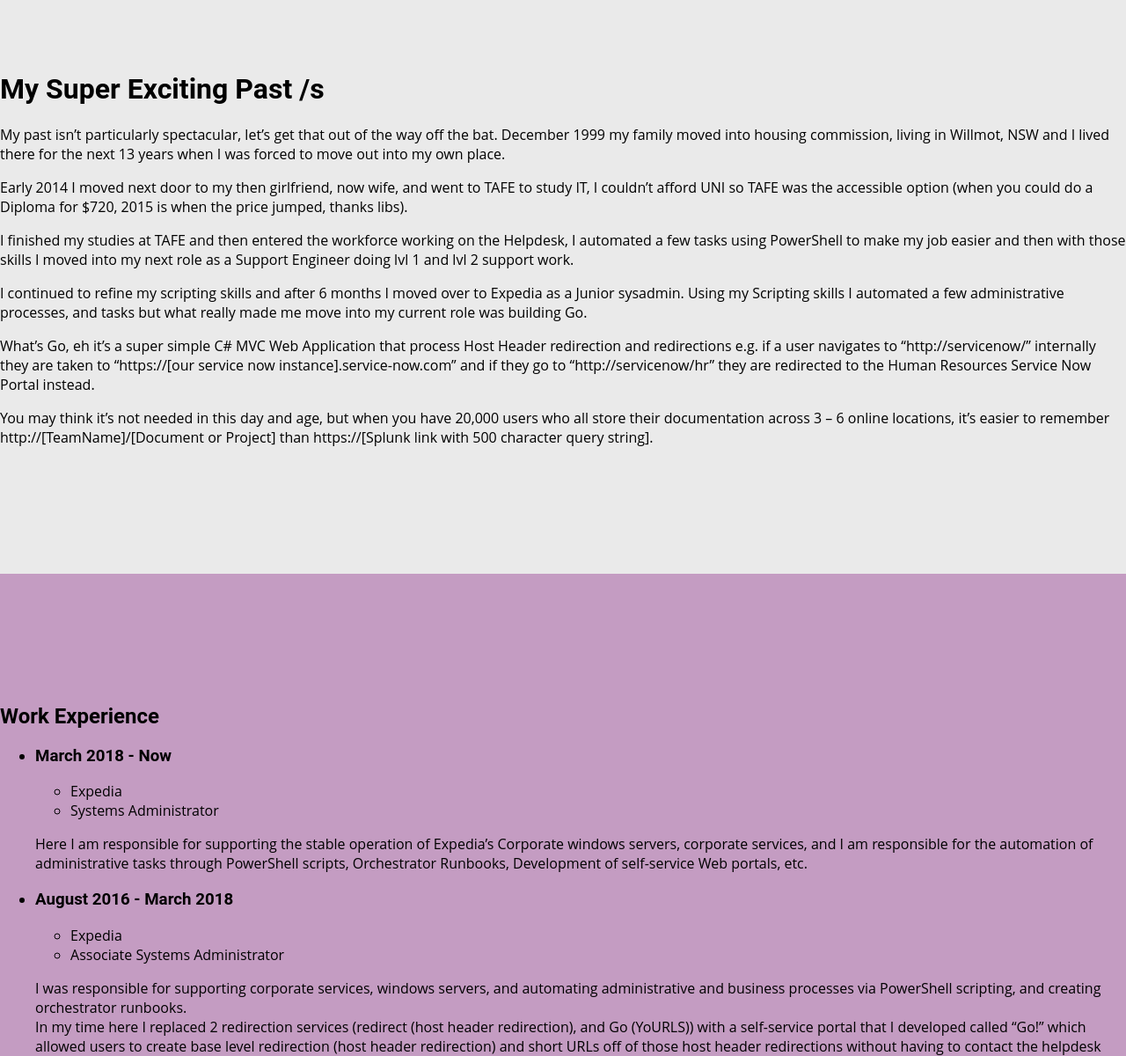
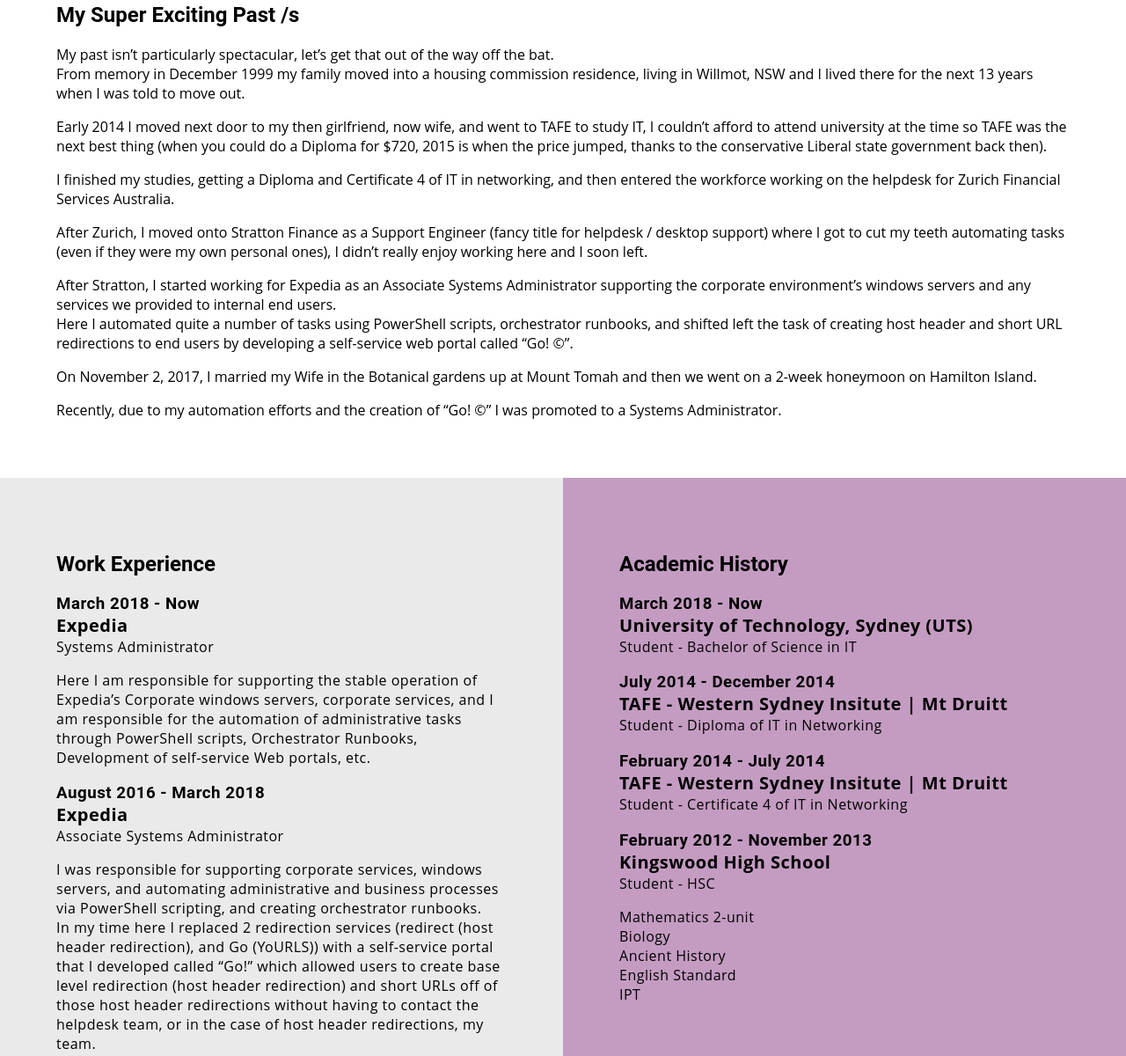
Before and after one commit to calvin/uts-websystems-personal-website, a plain HTML site: page websystems/past.html in a window 1280 px wide. Shown: the part 67-1267 px from the top of the page at 88% size. Drawn offline with Linux system fonts and the light colour scheme.

Commit message:
Cleanup Past and slight change to index
Look, don't ever commit like I have in this project in prod. I'm just being lazy for this project.

Moved around past divs for visual goodness and changed hero text in index.

```diff
--- a/websystems/past.html
+++ b/websystems/past.html
@@ -20,30 +20,36 @@
         </div>
         <div id="main-body" class="main-body">
             <!--#region page-specific-content-->
-            <div class="light-grey-container container">
-                <h1>My Super Exciting Past /s</h1>
-                <span class="short-underline"></span>
+            <div class="past-article">
+                <h2>My Super Exciting Past /s</h2>
                 <p>
-                    My past isn’t particularly spectacular, let’s get that out of the way off the bat.
-                    December 1999 my family moved into housing commission, living in Willmot, NSW and I lived there for the next 13 years when I was forced to move out into my own place.
+                    My past isn’t particularly spectacular, let’s get that out of the way off the bat.</br>
+                    From memory in December 1999 my family moved into a housing commission residence, living in Willmot, NSW and I lived there for the next 13 years when I was told to move out.
                 </p>
                 <p>
-                    Early 2014 I moved next door to my then girlfriend, now wife, and went to TAFE to study IT, I couldn’t afford UNI so TAFE was the accessible option (when you could do a Diploma for $720, 2015 is when the price jumped, thanks libs).
+                    Early 2014 I moved next door to my then girlfriend, now wife, and went to TAFE to study IT, I couldn’t afford to attend university at the time so TAFE was the next best thing (when you could do a Diploma for $720, 2015 is when the price jumped, thanks to the conservative Liberal state government back then).
                 </p>
                 <p>
-                    I finished my studies at TAFE and then entered the workforce working on the Helpdesk, I automated a few tasks using PowerShell to make my job easier and then with those skills I moved into my next role as a Support Engineer doing lvl 1 and lvl 2 support work.
+                    I finished my studies, getting a Diploma and Certificate 4 of IT in networking, and then entered the workforce working on the helpdesk for Zurich Financial Services Australia.
                 </p>
                 <p>
-                    I continued to refine my scripting skills and after 6 months I moved over to Expedia as a Junior sysadmin. Using my Scripting skills I automated a few administrative processes, and tasks but what really made me move into my current role was building Go.
+                    After Zurich, I moved onto Stratton Finance as a Support Engineer (fancy title for helpdesk / desktop support) where I got to cut my teeth automating tasks (even if they were my own personal ones), I didn’t really enjoy working here and I soon left.
                 </p>
                 <p>
-                    What’s Go, eh it’s a super simple C# MVC Web Application that process Host Header redirection and redirections e.g. if a user navigates to “http://servicenow/” internally they are taken to “https://[our service now instance].service-now.com” and if they go to “http://servicenow/hr” they are redirected to the Human Resources Service Now Portal instead.
+                    After Stratton, I started working for Expedia as an Associate Systems Administrator supporting the corporate environment’s windows servers and any services we provided to internal end users.</br>
+                    Here I automated quite a number of tasks using PowerShell scripts, orchestrator runbooks, and shifted left the task of creating host header and short URL redirections to end users by developing a self-service web portal called “Go! &copy”.
                 </p>
                 <p>
-                    You may think it’s not needed in this day and age, but when you have 20,000 users who all store their documentation across 3 – 6 online locations, it’s easier to remember http://[TeamName]/[Document or Project] than https://[Splunk link with 500 character query string].
+                    On November 2, 2017, I married my Wife in the Botanical gardens up at Mount Tomah and then we went on a 2-week honeymoon on Hamilton Island.
+                </p>
+                <p>
+                    Recently, due to my automation efforts and the creation of “Go! &copy”  I was promoted to a Systems Administrator.
                 </p>
             </div>
-            <div class="lighter-purple-container container">
+            <div class="about-container">
+                <!-- work experience and academic experience have id's targeted to meet a requirement of the assesment (css target id) -->
+                <!-- the idea for the way these are folloing lists are laid out was inspired by mynameismosh.com -->
+                <div id="work-experience" class="light-grey-container work-experience">
                     <h2>Work Experience</h2>
                     <ul class="experience">
                         <li class="experience-details">
@@ -86,38 +92,53 @@
                         </li>
                     </ul>
                 </div>
-            <div class="lighter-grey-container container">
+                <div id="academic-history" class="academic-history">
                     <h2>Academic History</h2>
                     <ul class="experience">
                         <li class="experience-details">
-                        <h3>2014 - 2014</h3>
+                            <h3>March 2018 - Now</h3>
+                            <ul>
+                                <li class="institution-detail">University of Technology, Sydney (UTS)</li>
+                                <li class="role-detail">Student - Bachelor of Science in IT</li>
+                            </ul>
+                        </li>
+                        <li class="experience-details">
+                            <h3>July 2014 - December 2014</h3>
                             <ul>
                                 <li class="institution-detail">TAFE - Western Sydney Insitute | Mt Druitt</li>
                                 <li class="role-detail">Student - Diploma of IT in Networking</li>
                             </ul>
                         </li>
                         <li class="experience-details">
-                        <h3>2014 - 2014</h3>
+                            <h3>February 2014 - July 2014</h3>
                             <ul>
                                 <li class="institution-detail">TAFE - Western Sydney Insitute | Mt Druitt</li>
                                 <li class="role-detail">Student - Certificate 4 of IT in Networking</li>
                             </ul>
                         </li>
                         <li class="experience-details">
-                        <h3>2012 - 2013</h3>
+                            <h3>February 2012 - November 2013</h3>
                             <ul>
                                 <li class="institution-detail">Kingswood High School</li>
                                 <li class="role-detail">Student - HSC</li>
+                                <p>
+                                    Mathematics 2-unit</br>
+                                    Biology</br>
+                                    Ancient History</br>
+                                    English Standard</br>
+                                    IPT</br>
+                                </p>
                             </ul>
                         </li>
                     </ul>
                 </div>
+            </div>
+        </div>
         <!--#endregion page-specific-content-->
-        </div>
         <div class="footer">
             <!-- Here because I need one per page (I don't really need it otherwise : https://www.w3schools.com/tags/tag_span.asp) I also needed to have a css class that used an id eg #footer-home-->
             <div id="#footer-home">
-                    <span>&copy 2018 - Dylan West - <a href="mailto:dylan@wests.me">dylan@wests.me</a>a></span>
+                <span>&copy 2018 - Dylan West - <a href="mailto:dylan@wests.me">dylan@wests.me</a></span>
                 </br>
                 <a href="#main-body">Go back to the top of the page?</a>
             </div>
--- a/websystems/websystems.less
+++ b/websystems/websystems.less
@@ -50,8 +50,11 @@ https://www.w3schools.com/howto/howto_css_rounded_images.asp
     position: relative;
     overflow: hidden;
     padding-bottom: 10%;
-    padding-top: 10%;
     margin-bottom: 0;
+}
+
+.hero {
+    padding-top: 75px; /*so that the avatar has a nice gap between the nav and itself*/
 }
 
 .hero img{
@@ -138,10 +141,10 @@ I have some java script to hide the navbar on scroll aswell though.
 }
 
 /*
-Containers
+Containers and Divs
 */
 .container {
-    padding: 10% 0%;
+    padding: 5% 0%;
     float: left;
 }
 
@@ -195,6 +198,25 @@ Containers
     text-decoration: underline
 }
 
+.work-experience, #work-experience {
+    padding: 5%;
+    text-align: left;
+    float: left;
+    width: 50%;
+}
+
+.academic-history, #academic-history {
+    padding: 5%;
+    text-align: left;
+    float: left;
+    background: #c49cc2;
+    width: 50%;
+}
+
+.past-article {
+    padding: 50px 5%;
+}
+
 .lighter-purple-container {
     background-color: @lighter-purple;
 }
@@ -237,19 +259,31 @@ experience
 */
 
 .experience {
-
+    list-style: none;
+    padding-left: 0;
 }
 
 .experience-details {
+    letter-spacing: 0.5px;
+}
 
+.experience-details li, .experience-details ul{
+    list-style: none;
+    padding-left: 0;
+}
+
+.experience-details h3 {
+    font-weight: bold;
+    margin-bottom: 0;
 }
 
 .institution-detail {
-
+    font-weight: bold;
+    font-size: 1.25em;
 }
 
 .role-detail {
-
+    font-size: 1em;
 }
 
 /*
@@ -261,11 +295,7 @@ Media
         display: block
     }
 
-    .about {
-        width: 90%;
-    }
-
-    .contact {
+    .about, .contact, .work-experience, #work-experience, .academic-history, #academic-history {
         width: 90%;
     }
 }
```
Also changed, not shown: websystems/comments.html (+1 -1 lines), websystems/future.html (+1 -1 lines), websystems/index.html (+2 -2 lines), websystems/websystems.css. Lines whose indentation alone changed are shown as unchanged.
